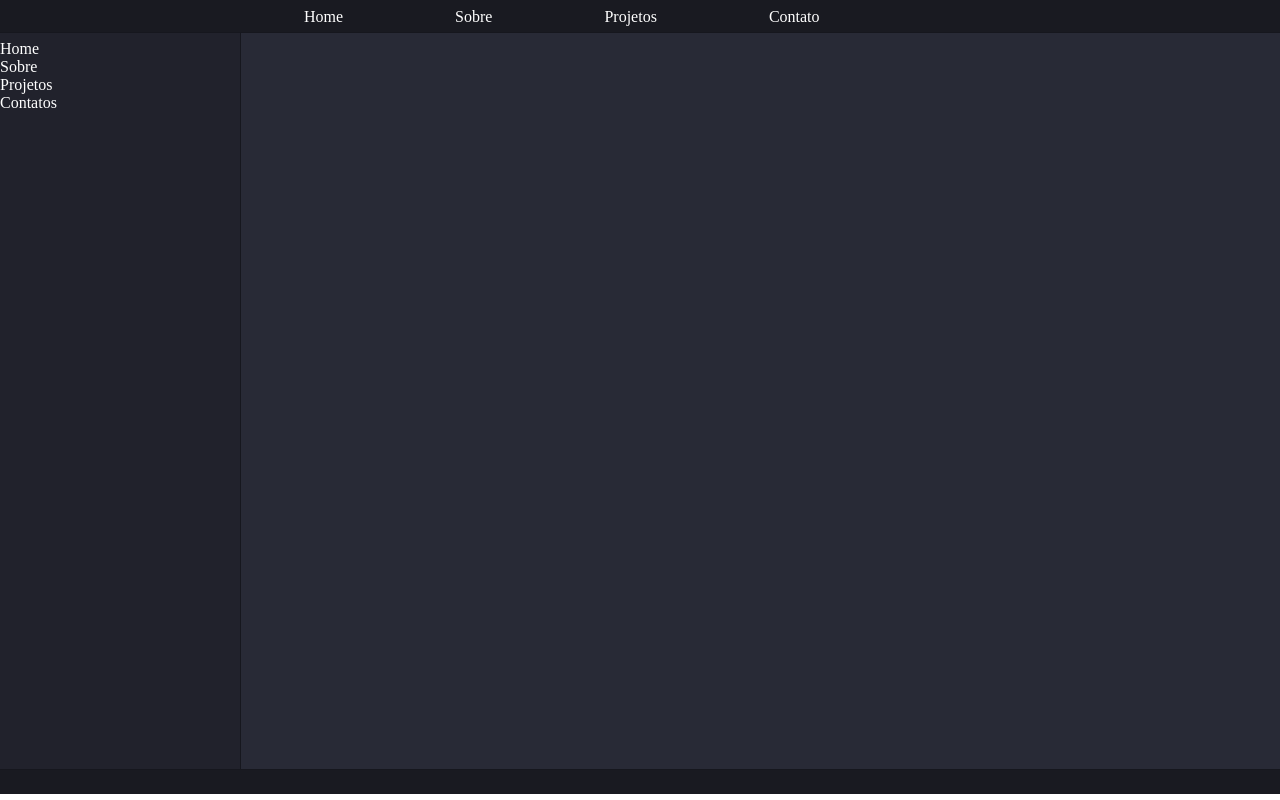
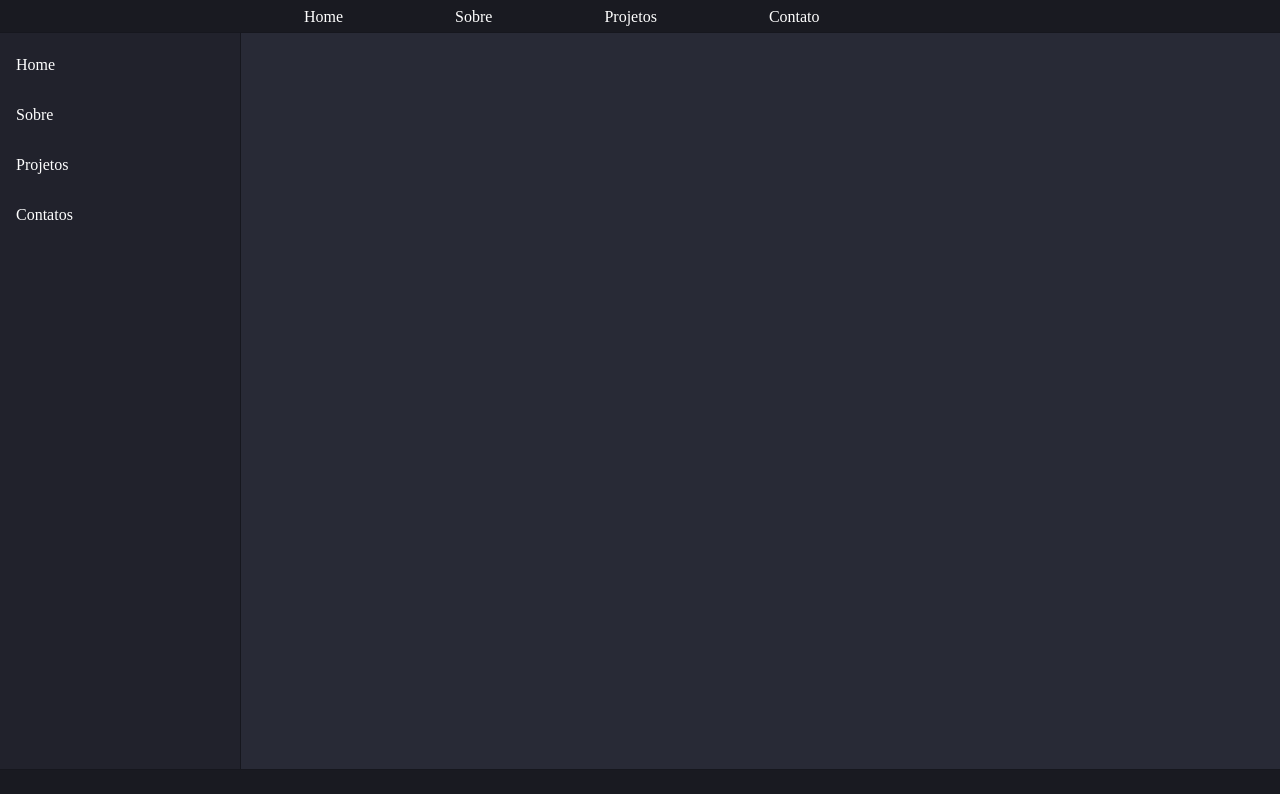
Before and after one commit to VitorCorreaRosa/portifolio, a plain HTML site: page index.html in a window 1280 px wide. Drawn offline with Linux system fonts and the light colour scheme.

Commit message:
Update style.css

```diff
--- a/css/style.css
+++ b/css/style.css
@@ -64,6 +64,10 @@
     position: absolute;
     margin-top: 3em;
     text-align: left;
+    width: 100%;
+}
+#menu-lateral div {
+    padding: 1em;
 }
 #secao3 {
     z-index: 4;
```
